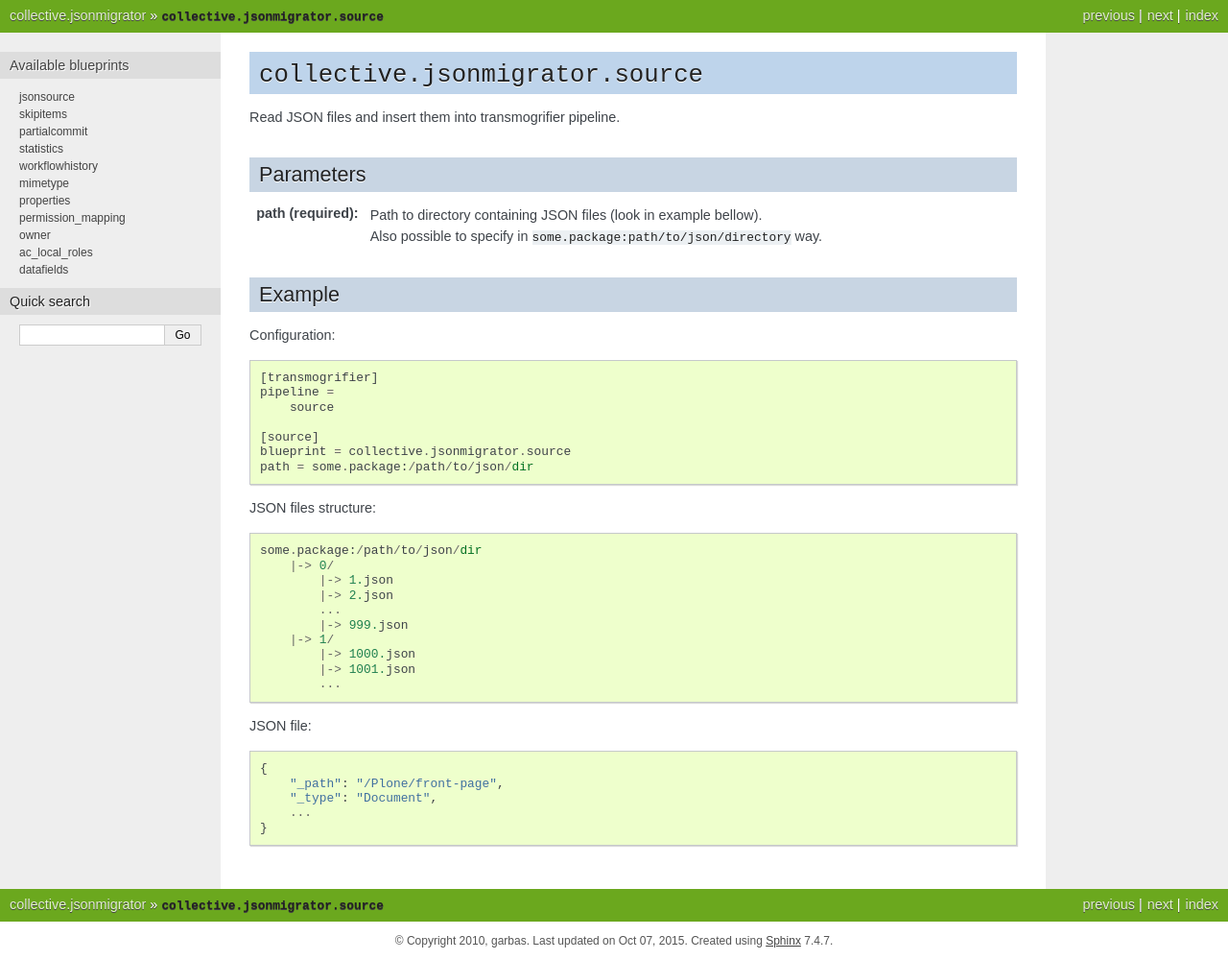
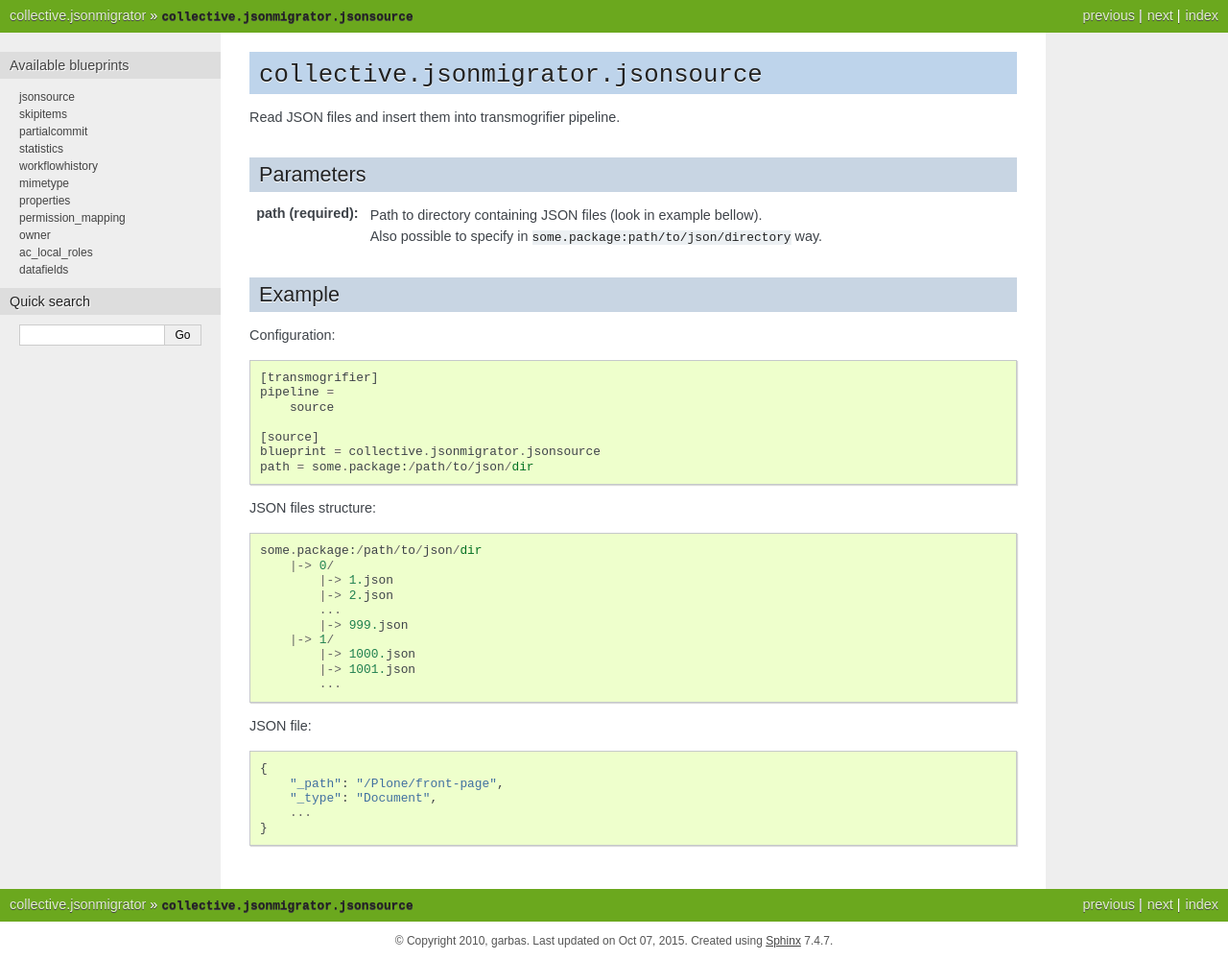
Before and after one commit to collective/collective.jsonmigrator, a Sphinx documentation site: the page built from docs/jsonsource.rst, in a window 1280 px wide. Shown: the whole page at 96% size. Built offline with Sphinx 7.4.7, drawn with Linux system fonts in a browser that asks for light colours.

Commit message:
blueprint source is called jsonsource.

```diff
--- a/docs/index.rst
+++ b/docs/index.rst
@@ -6,7 +6,7 @@ blueprints that help you to migrate content into `Plone`_. (``blueprint`` is
 an extension to `collective.transmogrifier`_).
 
 It provides a list of blueprints built around
-``collective.jsonmigrator.source``
+``collective.jsonmigrator.jsonsource``
 with the purpose of providing flexible infrastructure to do migrations in Plone.
 
 And if you might forgot, migration is a bitch ... so have fun :P
--- a/docs/jsonsource.rst
+++ b/docs/jsonsource.rst
@@ -1,4 +1,4 @@
-``collective.jsonmigrator.source``
+``collective.jsonmigrator.jsonsource``
 ============================================
 
 Read JSON files and insert them into transmogrifier pipeline.
@@ -21,7 +21,7 @@ Configuration::
         source
 
     [source]
-    blueprint = collective.jsonmigrator.source
+    blueprint = collective.jsonmigrator.jsonsource
     path = some.package:/path/to/json/dir
 
 JSON files structure::
```
